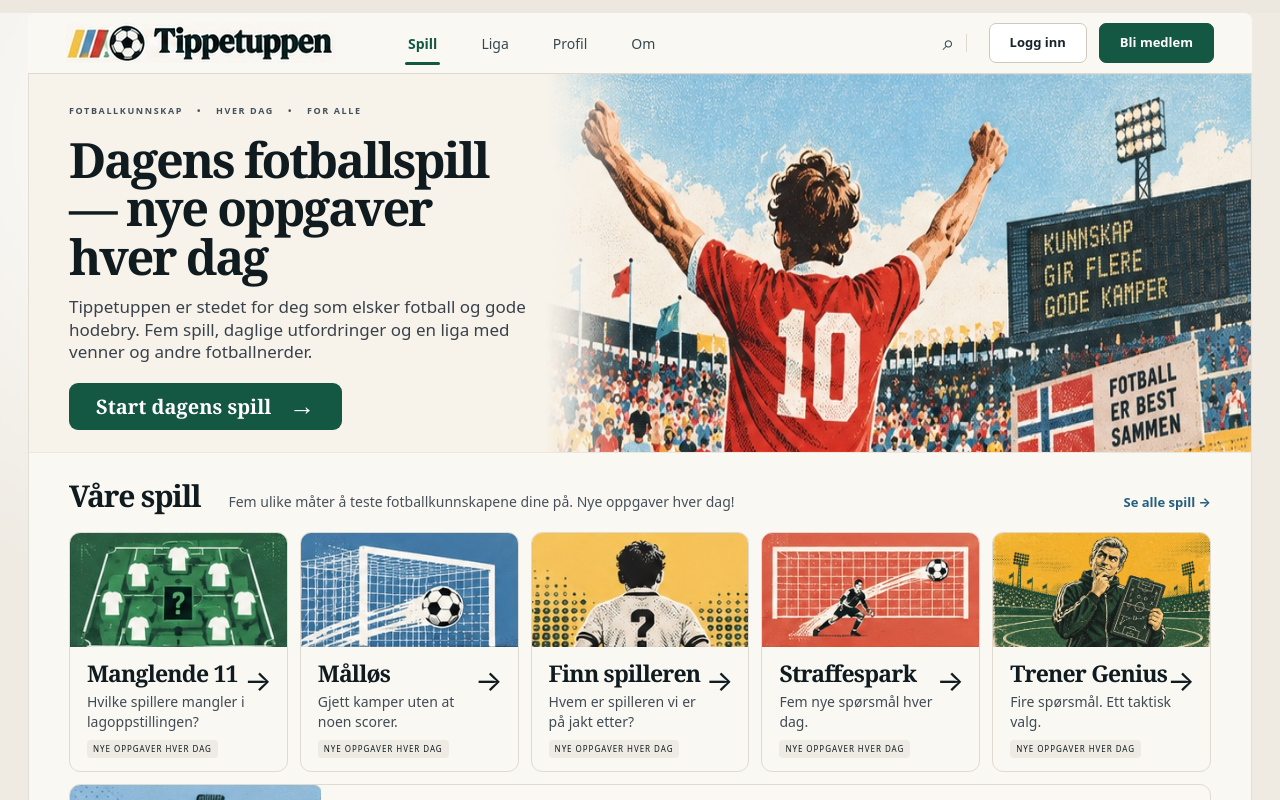
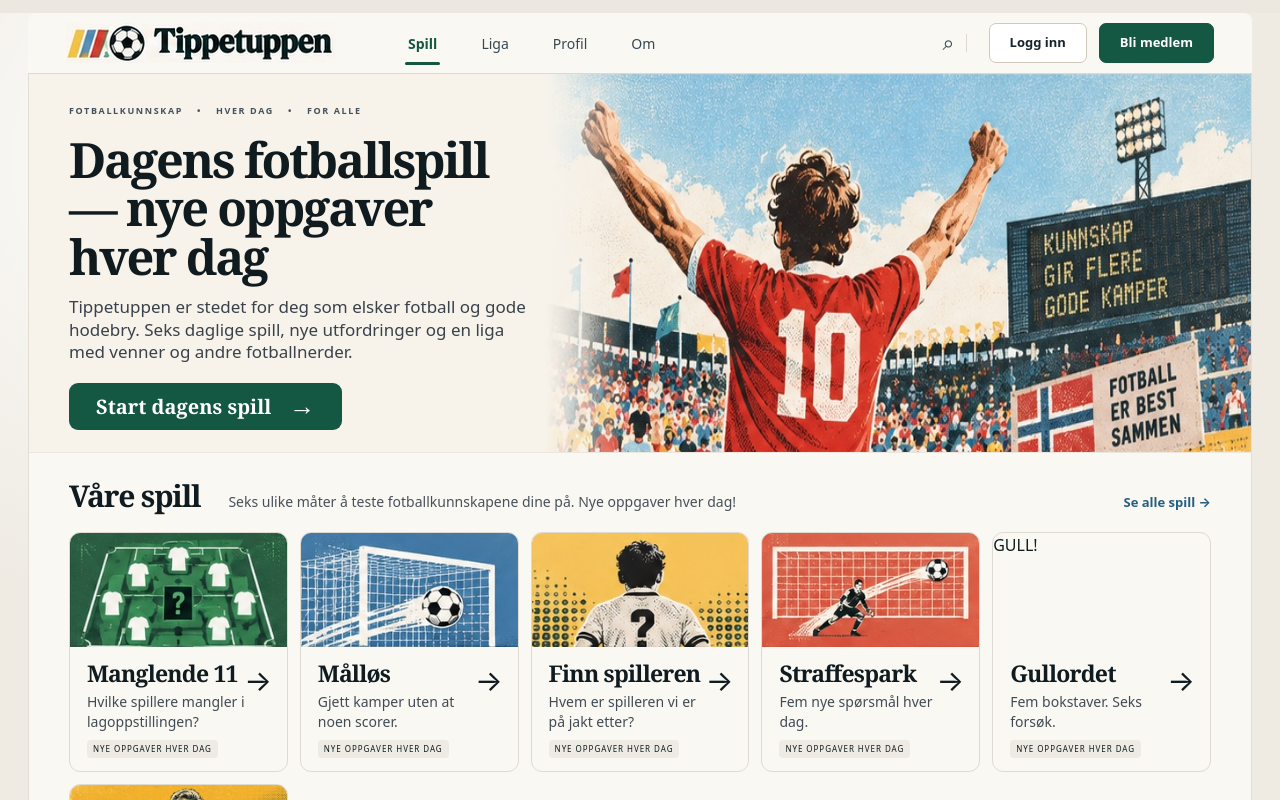
Before and after one commit to espenlangrusten-hub/tippetuppen, a Next.js app: page / in a window 1280 px wide. Shown: the top 800 px of the page. Built offline with nearby package versions, Linux system fonts and the light colour scheme; no server answers.

Commit message:
Add Gullordet to Tippetuppen home

```diff
--- a/src/components/home/TodayCards.tsx
+++ b/src/components/home/TodayCards.tsx
@@ -17,7 +17,7 @@
   recordSlug?: DailySlug;
   name: string;
   description: string;
-  art: "xi" | "goal" | "mystery" | "penalty" | "kjappen" | "trainer";
+  art: "xi" | "goal" | "mystery" | "penalty" | "kjappen" | "trainer" | "word";
   image?: string;
 };
 
@@ -26,6 +26,7 @@
   { slug: "maalloes", recordSlug: "maalloes", name: "Målløs", description: "Gjett kamper uten at noen scorer.", art: "goal", image: "/design/goal.webp" },
   { slug: "finn-spilleren", recordSlug: "finn-spilleren", name: "Finn spilleren", description: "Hvem er spilleren vi er på jakt etter?", art: "mystery", image: "/design/mystery.webp" },
   { slug: "straffespark", name: "Straffespark", description: "Fem nye spørsmål hver dag.", art: "penalty", image: "/design/penalty.webp" },
+  { slug: "gullordet", recordSlug: "gullordet", name: "Gullordet", description: "Fem bokstaver. Seks forsøk.", art: "word" },
   { slug: "trener-genius", recordSlug: "trener-genius", name: "Trener Genius", description: "Fire spørsmål. Ett taktisk valg.", art: "trainer", image: "/trener-genius/card-retro.webp" },
   { slug: "kjappen", name: "Kjappen", description: "2–4 spillere · 5 spørsmål", art: "kjappen" },
 ];
@@ -39,7 +40,7 @@
     apiGet<{ ok: boolean; today?: string }>("/today?game=mangler-xi")
       .then((response) => {
         if (!active || !response.today) return;
-        const tracked: DailySlug[] = ["mangler-xi", "maalloes", "finn-spilleren", "trener-genius"];
+        const tracked: DailySlug[] = ["mangler-xi", "maalloes", "finn-spilleren", "gullordet", "trener-genius"];
         setStreak(computeStreak(tracked.flatMap((slug) => loadRecords(slug)), response.today).current);
         setDone(Object.fromEntries(tracked.map((slug) => [slug, loadRecords(slug).some((record) => record.date === response.today && !record.archive)])));
       })
@@ -53,7 +54,7 @@
         <div className={s.heroCopy}>
           <p className={s.eyebrow}>Fotballkunnskap <span>•</span> Hver dag <span>•</span> For alle</p>
           <h1>Dagens fotballspill — nye oppgaver hver dag<span className="sr-only"> Hvor godt kjenner du norsk fotball?</span></h1>
-          <p className={s.lead}>Tippetuppen er stedet for deg som elsker fotball og gode hodebry. Fem spill, daglige utfordringer og en liga med venner og andre fotballnerder.</p>
+          <p className={s.lead}>Tippetuppen er stedet for deg som elsker fotball og gode hodebry. Seks daglige spill, nye utfordringer og en liga med venner og andre fotballnerder.</p>
           <div className={s.heroActions}>
             <Link href="#spill" className={s.primary}>Start dagens spill <span aria-hidden="true">→</span></Link>
             {streak ? <span className={s.streak}><b>{streak}</b> {streak === 1 ? "dag" : "dager"} på rad</span> : null}
@@ -69,7 +70,7 @@
         <div className={s.sectionHeading}>
           <div>
             <h3>Våre spill</h3>
-            <p>Fem ulike måter å teste fotballkunnskapene dine på. Nye oppgaver hver dag!</p>
+            <p>Seks ulike måter å teste fotballkunnskapene dine på. Nye oppgaver hver dag!</p>
           </div>
           <Link href="/arkiv/">Se alle spill <span aria-hidden="true">→</span></Link>
         </div>
@@ -87,6 +88,7 @@
                   game.slug === "maalloes" ? (completed ? "Se resultat for Målløs" : "Spill Målløs") :
                   game.slug === "finn-spilleren" ? (completed ? "Se resultat for Finn spilleren" : "Spill Finn spilleren") :
                   game.slug === "straffespark" ? "Spill Straffespark, dagens 5" :
+                  game.slug === "gullordet" ? (completed ? "Se resultat for Gullordet" : "Spill Gullordet") :
                   game.slug === "trener-genius" ? (completed ? "Se resultat for Trener Genius" : "Spill Trener Genius") :
                   "Spill Kjappen quizshow med venner"
                 }
@@ -94,7 +96,9 @@
                 <div className={s.gameArt}>
                   {game.art === "trainer"
                     ? <Image src={BASE_PATH + game.image!} alt="" fill sizes="(max-width: 760px) 50vw, 20vw" />
-                    : <ReferenceArt name={game.art} />}
+                    : game.art === "word"
+                      ? <div className={s.wordArt} aria-hidden="true"><span>G</span><span>U</span><span>L</span><span>L</span><span>!</span></div>
+                      : <ReferenceArt name={game.art} />}
                 </div>
                 <div className={s.gameCopy}>
                   <div>
```
